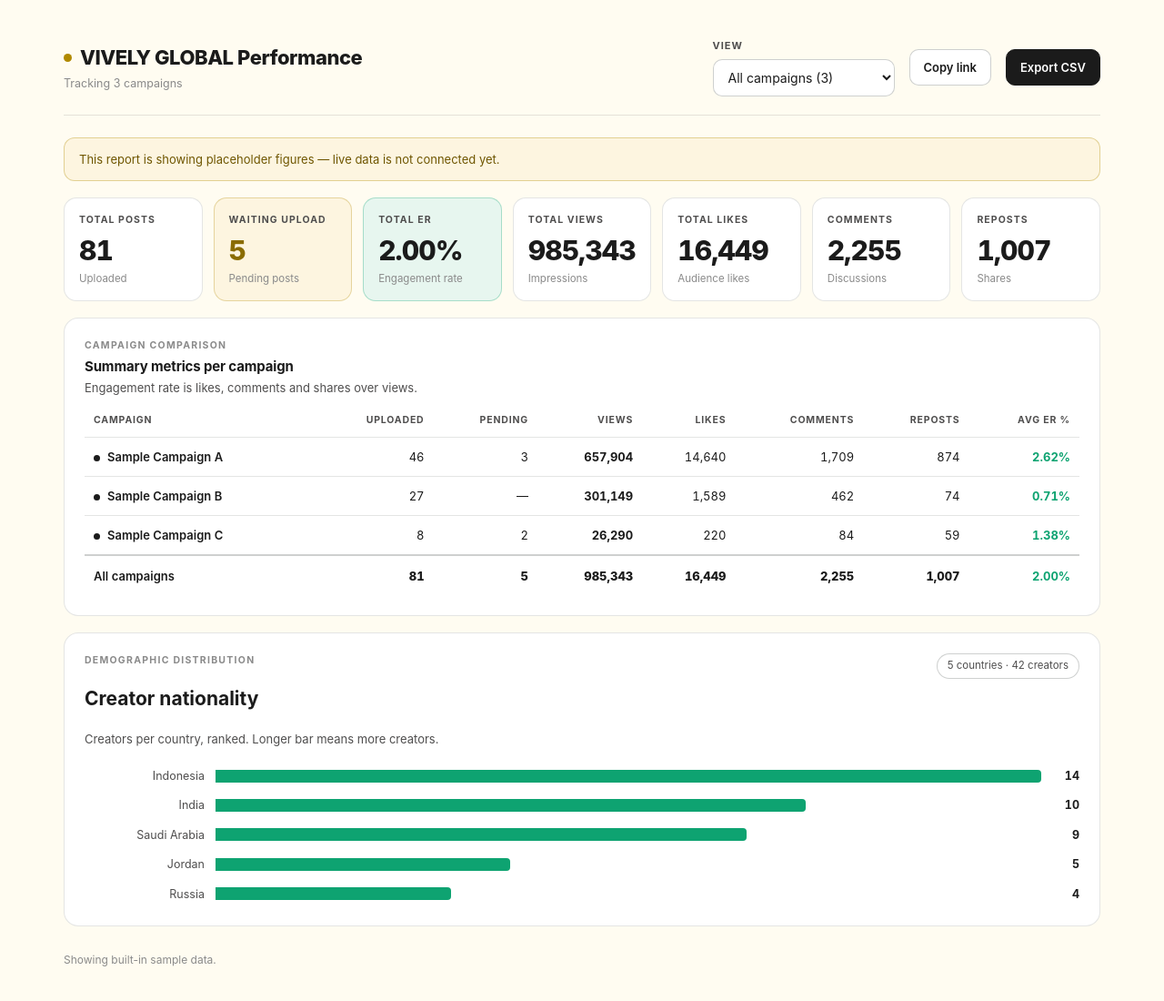
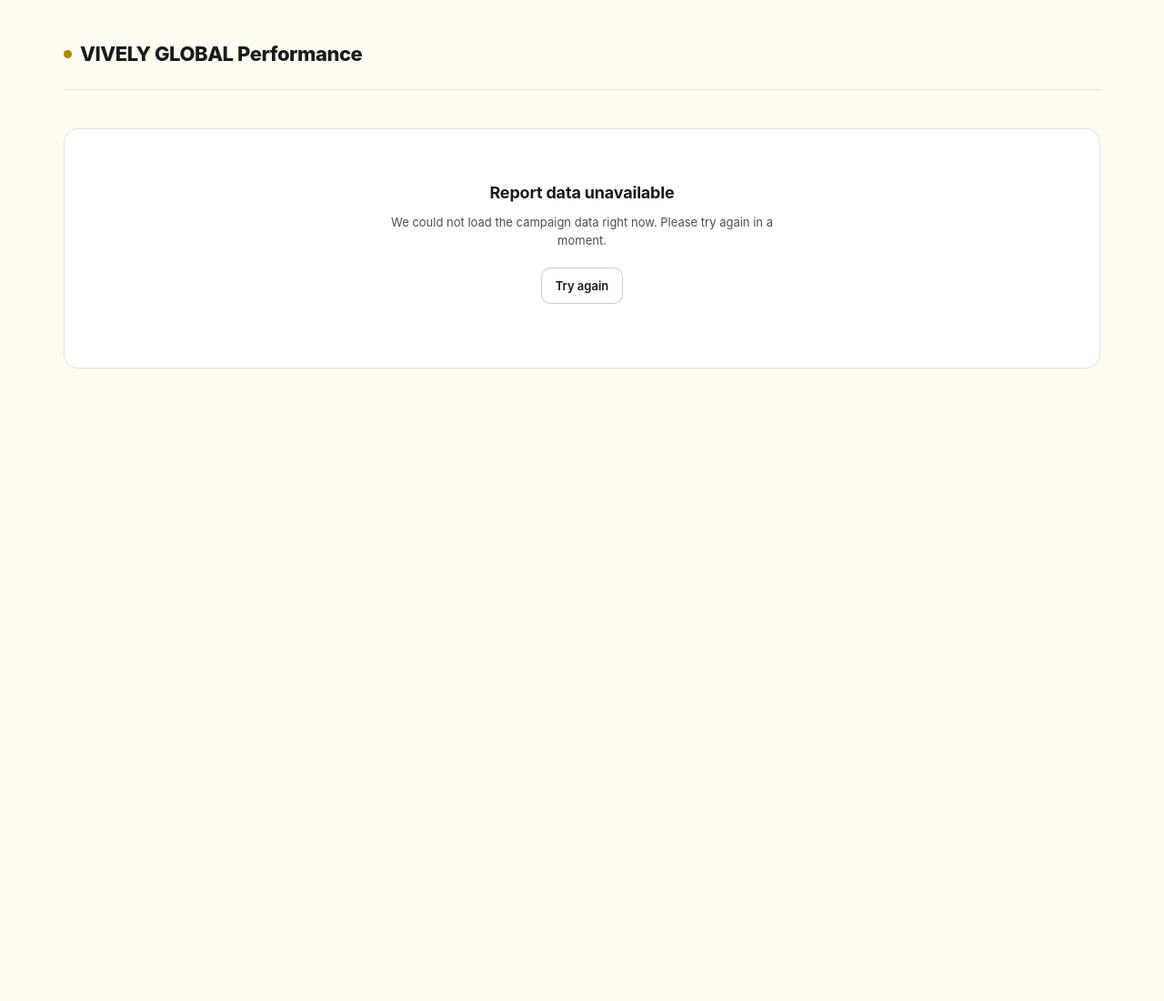
Before and after one commit to vivelyglobal/report-page-main, a plain HTML site: page report.html in a window 1280 px wide. Shown: the whole page at 91% size. After the commit the page ends 800 px from the top, so only its background shows below. Drawn offline with Linux system fonts and the light colour scheme; a web font is replaced by a local one.

Commit message:
Never show sample data in production; add unavailable state

```diff
--- a/report.js
+++ b/report.js
@@ -32,11 +32,12 @@
 
   function selected() {
     if (!state.brand) return state.campaigns;
-    var hit = state.campaigns.filter(function (c) {
+    /* No silent widening: an unknown ?brand= resolves to nothing, never to
+       "all campaigns" — that would show one partner everybody else's numbers. */
+    return state.campaigns.filter(function (c) {
       return c.id.toLowerCase() === state.brand.toLowerCase() ||
              c.name.toLowerCase() === state.brand.toLowerCase();
     });
-    return hit.length ? hit : state.campaigns;
   }
 
   function tile(label, value, note, cls) {
@@ -156,6 +157,32 @@
     '</div>';
   }
 
+  /* Shown instead of the report whenever there is nothing real to show.
+     Carries no figures, no campaign names, and no internal detail. */
+  function renderUnavailable(heading, detail) {
+    var bar = document.querySelector(".topbar");
+    if (bar) {
+      ["view", "copy", "csv"].forEach(function (id) {
+        var el = $(id);
+        var host = el && el.closest ? (el.closest("label") || el) : el;
+        if (host) host.style.display = "none";
+      });
+    }
+    document.title = (V.CFG.ORG || "VIVELY") + " — Campaign Performance";
+    $("title").textContent = (V.CFG.ORG || "VIVELY") + " Performance";
+    $("subtitle").textContent = "";
+    $("dot").className = "dot warn";
+    $("msg").innerHTML = "";
+    $("kpis").innerHTML = "";
+    $("body").innerHTML =
+      '<div class="card empty">' +
+        '<h2>' + V.esc(heading) + '</h2>' +
+        '<p class="lede">' + V.esc(detail) + '</p>' +
+        '<p><button class="btn" onclick="location.reload()">Try again</button></p>' +
+      '</div>';
+    $("stamp").textContent = "";
+  }
+
   function render() {
     var list = selected();
     var org = V.CFG.ORG || "VIVELY";
@@ -177,8 +204,7 @@
       : backLink + renderTable(list) + renderCountries(list);
 
     $("stamp").textContent = state.updated
-      ? "Data last synced " + new Date(state.updated).toLocaleString()
-      : "Showing built-in sample data.";
+      ? "Data last synced " + new Date(state.updated).toLocaleString() : "";
   }
 
   function fillViewPicker() {
@@ -242,24 +268,34 @@
   wireButtons();
 
   V.load(V.CFG.SCRIPT_URL).then(function (res) {
+    /* The reason lands in the console for us; partners only see the
+       plain-English state above. */
+    if (res.error) console.warn("[VIVELY] data source:", res.source, "—", res.error);
+
+    if (!res.data) {
+      renderUnavailable("Report data unavailable",
+        "We could not load the campaign data right now. Please try again in a moment.");
+      return;
+    }
+
     state.campaigns = (res.data.campaigns || []).map(V.clean)
       .filter(function (c) { return c.show && c.name; });
     state.countries = res.data.countries || [];
     state.updated = res.data.updated || null;
 
-    $("dot").className = "dot" + (res.source === "live" ? "" : " warn");
-
-    /* Partner-safe wording: never mention config files or setup here. */
-    if (res.source !== "live") {
-      $("msg").innerHTML = '<div class="notice warn">' +
-        'This report is showing placeholder figures — live data is not connected yet.</div>';
+    if (!state.campaigns.length) {
+      renderUnavailable("Report data unavailable",
+        "There are no published campaigns to show yet.");
+      return;
     }
 
-    if (!state.campaigns.length) {
-      state.campaigns = V.SAMPLE.campaigns.map(V.clean);
-      state.countries = V.SAMPLE.countries;
+    if (PAGE === "report" && state.brand && !selected().length) {
+      renderUnavailable("Campaign not found",
+        "This report link does not match a published campaign. Please check the link.");
+      return;
     }
 
+    $("dot").className = "dot";
     fillViewPicker();
     render();
   });
--- a/vively.css
+++ b/vively.css
@@ -207,3 +207,8 @@
 .dir-item:focus-visible { outline: 2px solid var(--accent); outline-offset: 2px; }
 .dir-name { font-weight: 700; font-size: 13.5px; }
 .dir-meta { font-size: 12px; color: var(--faint); font-variant-numeric: tabular-nums; }
+
+/* ── unavailable / not-found state ─────────────────────────────────── */
+.card.empty { text-align: center; padding: 56px 24px; }
+.card.empty h2 { font-size: 18px; margin-bottom: 8px; }
+.card.empty p.lede { max-width: 420px; margin: 0 auto 20px; }
--- a/vively.js
+++ b/vively.js
@@ -5,25 +5,6 @@
 
 window.V = (function () {
   var CFG = window.VIVELY_CONFIG || {};
-
-  /* ── built-in sample so both pages render before setup ── */
-  var SAMPLE = {
-    campaigns: [
-      { id: "sample-a", name: "Sample Campaign A", show: "TRUE", uploaded: 46, pending: 3,
-        views: 657904, likes: 14640, comments: 1709, shares: 874, creators: 49, note: "" },
-      { id: "sample-b", name: "Sample Campaign B", show: "TRUE", uploaded: 27, pending: 0,
-        views: 301149, likes: 1589, comments: 462, shares: 74, creators: 27, note: "" },
-      { id: "sample-c", name: "Sample Campaign C", show: "TRUE", uploaded: 8, pending: 2,
-        views: 26290, likes: 220, comments: 84, shares: 59, creators: 8, note: "" }
-    ],
-    countries: [
-      { campaign: "sample-a", country: "Indonesia", kols: 14 },
-      { campaign: "sample-a", country: "India", kols: 10 },
-      { campaign: "sample-a", country: "Russia", kols: 4 },
-      { campaign: "sample-b", country: "Saudi Arabia", kols: 9 },
-      { campaign: "sample-b", country: "Jordan", kols: 5 }
-    ]
-  };
 
   /* ── coercion ── */
   var S = function (v) { return String(v === undefined || v === null ? "" : v).trim(); };
@@ -99,11 +80,15 @@
       .sort(function (a, b) { return b.kols - a.kols || a.country.localeCompare(b.country); });
   }
 
-  /* ── JSONP read: works from any static host, no CORS to negotiate ── */
+  /* ── JSONP read: works from any static host, no CORS to negotiate ──
+     Never invents data. On any failure the caller gets data:null and is
+     expected to render an unavailable state — a partner must never be
+     shown placeholder figures that look like their campaign. ── */
   function load(url) {
     return new Promise(function (resolve) {
       if (!url) {
-        resolve({ data: SAMPLE, source: "sample", error: null });
+        resolve({ data: null, source: "unconfigured",
+                  error: "No data source is configured (SCRIPT_URL is empty in config.js)." });
         return;
       }
       var cb = "vively_cb_" + Math.random().toString(36).slice(2);
@@ -120,21 +105,21 @@
       }
 
       var timer = setTimeout(function () {
-        finish({ data: SAMPLE, source: "sample",
-                 error: "The sheet did not answer in 12 seconds." });
+        finish({ data: null, source: "error",
+                 error: "The data source did not answer in 12 seconds." });
       }, 12000);
 
       window[cb] = function (payload) {
         if (payload && payload.ok) {
           finish({ data: payload, source: "live", error: null });
         } else {
-          finish({ data: SAMPLE, source: "sample",
-                   error: (payload && payload.error) || "The sheet returned no data." });
+          finish({ data: null, source: "error",
+                   error: (payload && payload.error) || "The data source returned no data." });
         }
       };
 
       tag.onerror = function () {
-        finish({ data: SAMPLE, source: "sample",
+        finish({ data: null, source: "error",
                  error: "Could not reach the Web app URL. Check it ends in /exec and is deployed to “Anyone”." });
       };
       tag.src = url + (url.indexOf("?") < 0 ? "?" : "&") +
@@ -158,7 +143,7 @@
   }
 
   return {
-    CFG: CFG, SAMPLE: SAMPLE,
+    CFG: CFG,
     S: S, N: N, B: B,
     num: num, pct: pct, compact: compact, esc: esc,
     clean: clean, total: total, countriesFor: countriesFor,
```
Also changed, not shown: console.html (+7 -5 lines).
